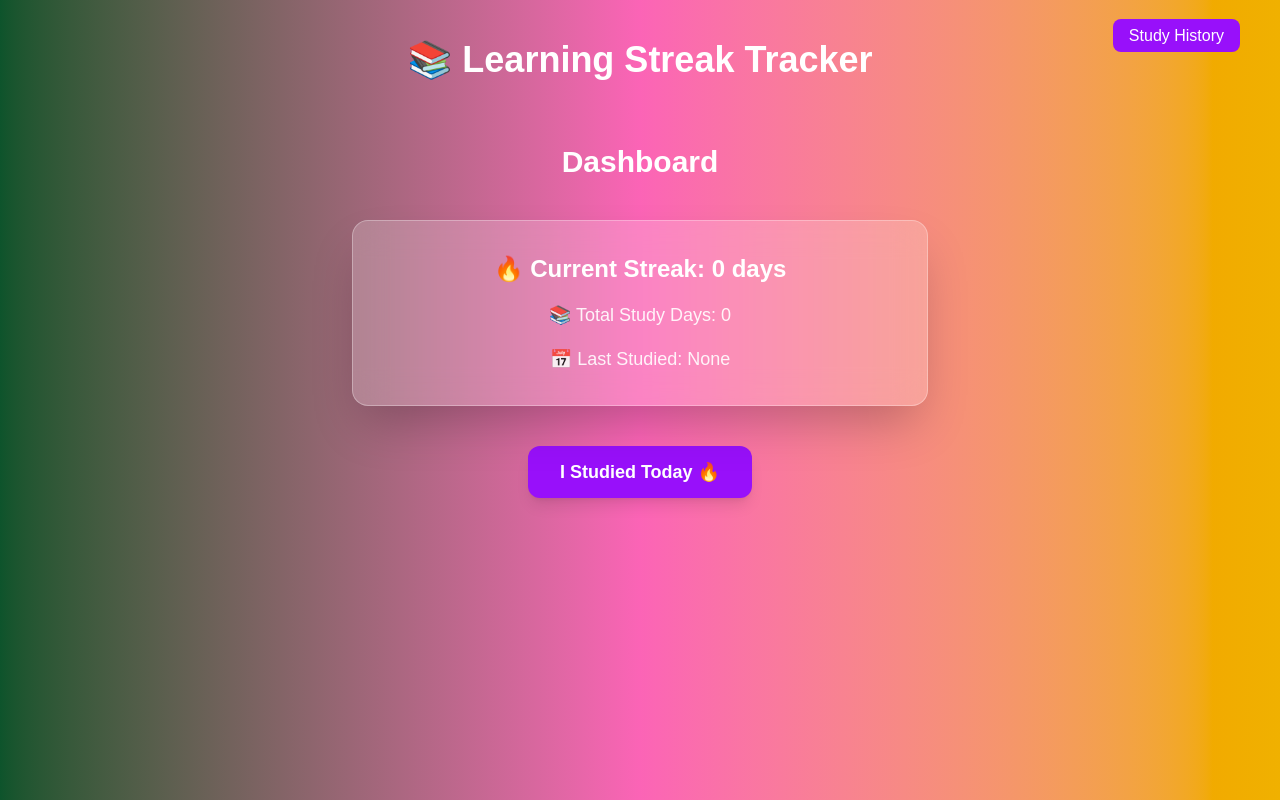
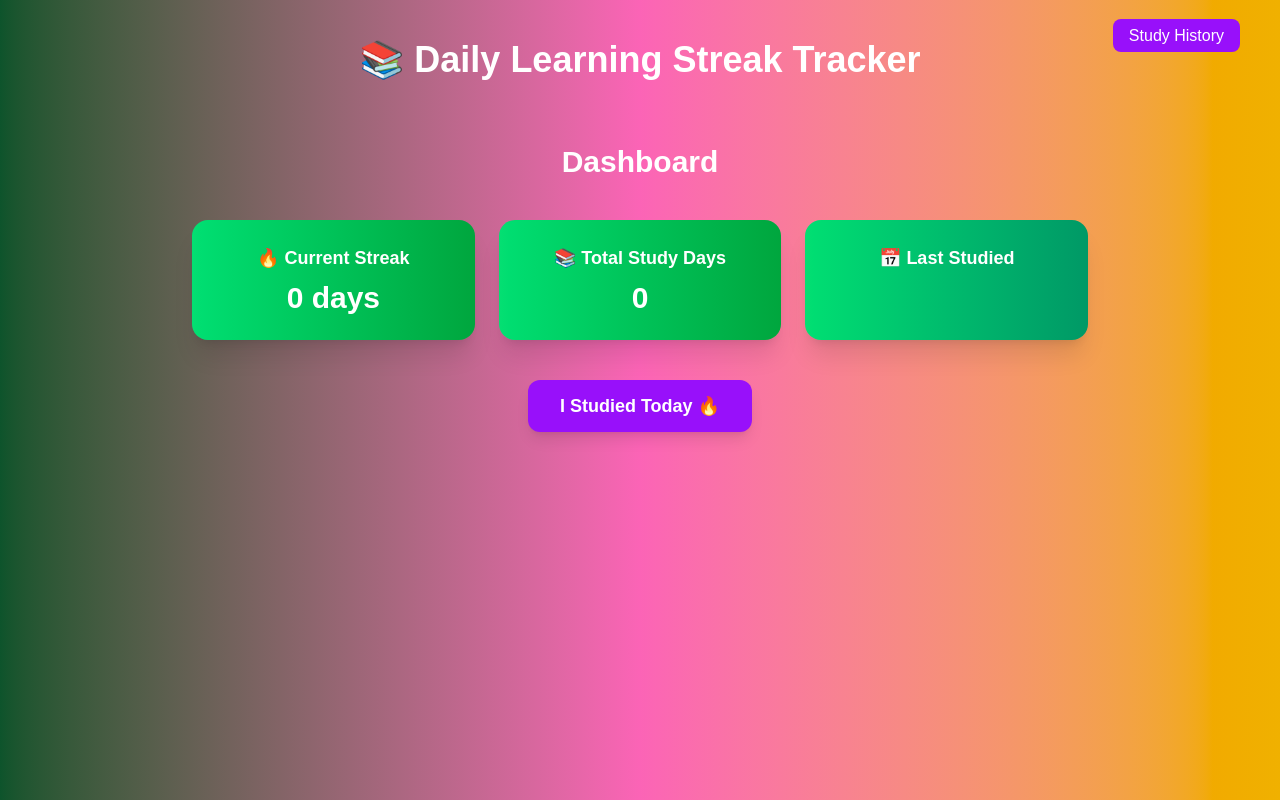
Before and after one commit to YELLU-NANDINI/streak-tracker, a Next.js app: page / in a window 1280 px wide. Built offline with nearby package versions, Linux system fonts and the light colour scheme.

Commit message:
update dashboard box colors

```diff
--- a/app/page.tsx
+++ b/app/page.tsx
@@ -19,7 +19,7 @@ export default function Home() {
       {/* Title - Center Top */}
       <div className="text-center pt-10">
         <h1 className="text-4xl font-bold flex justify-center items-center gap-3">
-          📚 Learning Streak Tracker
+          📚  Daily Learning Streak Tracker
         </h1>
       </div>
 
--- a/components/StreakCard.tsx
+++ b/components/StreakCard.tsx
@@ -45,21 +45,25 @@ export default function StreakCard() {
 
   return (
 
-    <div className="bg-white/20 backdrop-blur-lg border border-white/30 p-8 rounded-2xl shadow-2xl space-y-4 text-center max-w-xl mx-auto">
+ <div className="grid grid-cols-1 md:grid-cols-3 gap-6 mt-10">
 
-      <p className="text-2xl font-bold text-white">
-🔥 Current Streak: {streak} days
-</p>
+  <div className="bg-gradient-to-r from-green-400 to-green-600 text-white p-6 rounded-2xl shadow-xl text-center">
+    <h2 className="text-lg font-semibold">🔥 Current Streak</h2>
+    <p className="text-3xl font-bold mt-2">{streak} days</p>
+  </div>
 
-<p className="text-lg text-white/90">
-📚 Total Study Days: {total}
-</p>
 
-<p className="text-lg text-white/90">
-📅 Last Studied: {last || "None"}
-</p>
+  <div className="bg-gradient-to-r from-green-400 to-green-600 text-white p-6 rounded-2xl shadow-xl text-center">
+    <h2 className="text-lg font-semibold">📚 Total Study Days</h2>
+    <p className="text-3xl font-bold mt-2">{total}</p>
+  </div>
 
-    </div>
 
+  <div className="bg-gradient-to-r from-green-400 to-emerald-600 text-white p-6 rounded-2xl shadow-xl text-center">
+    <h2 className="text-lg font-semibold">📅 Last Studied</h2>
+    <p className="text-2xl font-bold mt-2">{last}</p>
+  </div>
+
+</div>
   );
 }
```
